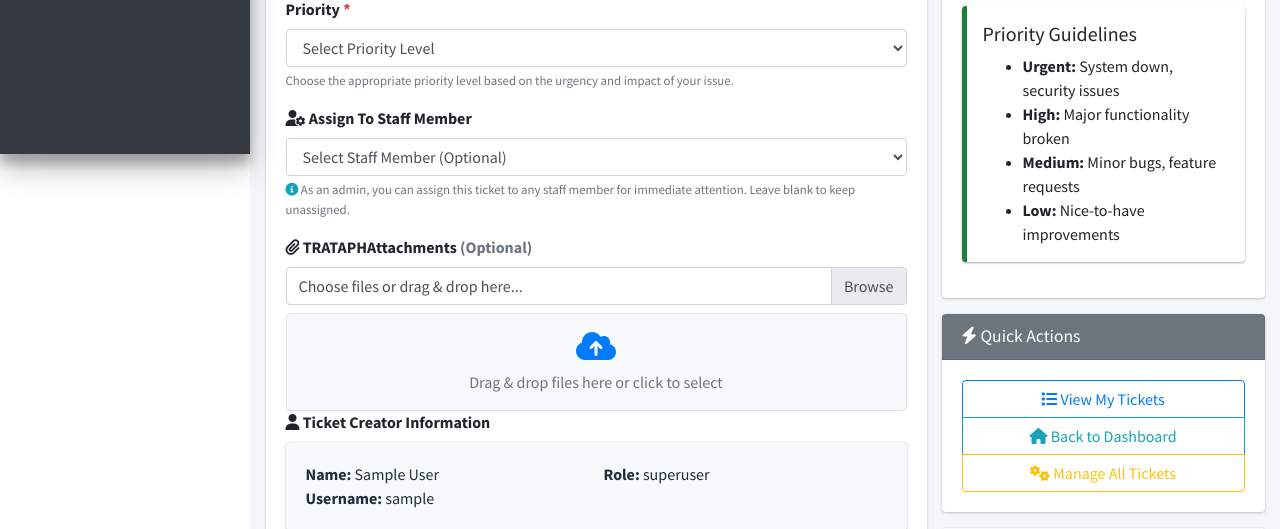
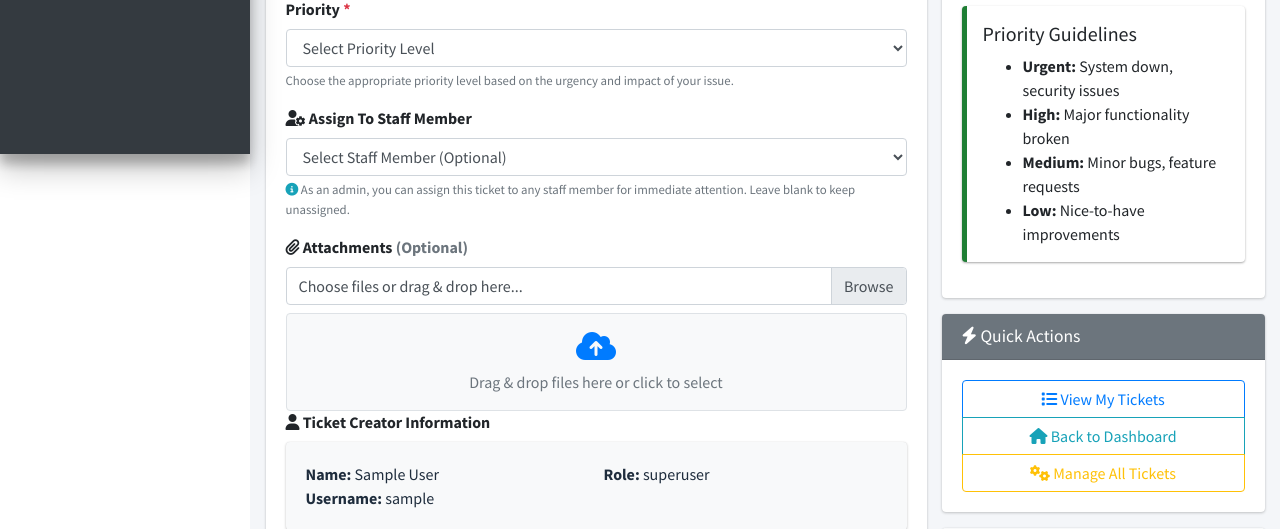
Before and after one commit to kisyular/derby-tickets, a Django app: page /tickets/create/ in a window 1280 px wide. Shown: the part 646-1175 px from the top of the page. Run offline with Django 5.2, Linux system fonts and the light colour scheme; the visitor is signed in with stand-in values (Sample User, id 1); data comes from the database, SQL or seed files in the repository; data that the repository does not hold is empty; some libraries are stand-ins or nearby versions.

```diff
--- a/tickets/templates/tickets/create_ticket.html
+++ b/tickets/templates/tickets/create_ticket.html
@@ -180,7 +180,7 @@
                             <!-- Attachments Section -->
                             <div class="form-group">
                                 <label for="id_attachments">
-                                    <i class="fas fa-paperclip"></i> <strong>TRATAPH</strong>Attachments</strong> <span class="text-muted">(Optional)</span>
+                                    <i class="fas fa-paperclip"></i> <strong>Attachments</strong> <span class="text-muted">(Optional)</span>
                                 </label>
                                 <div class="custom-file mb-2" style="position:relative;">
                                     <input type="file" class="custom-file-input" id="id_attachments" name="attachments" multiple accept=".jpg,.jpeg,.png,.webp,.pdf" style="z-index:2;">
```
